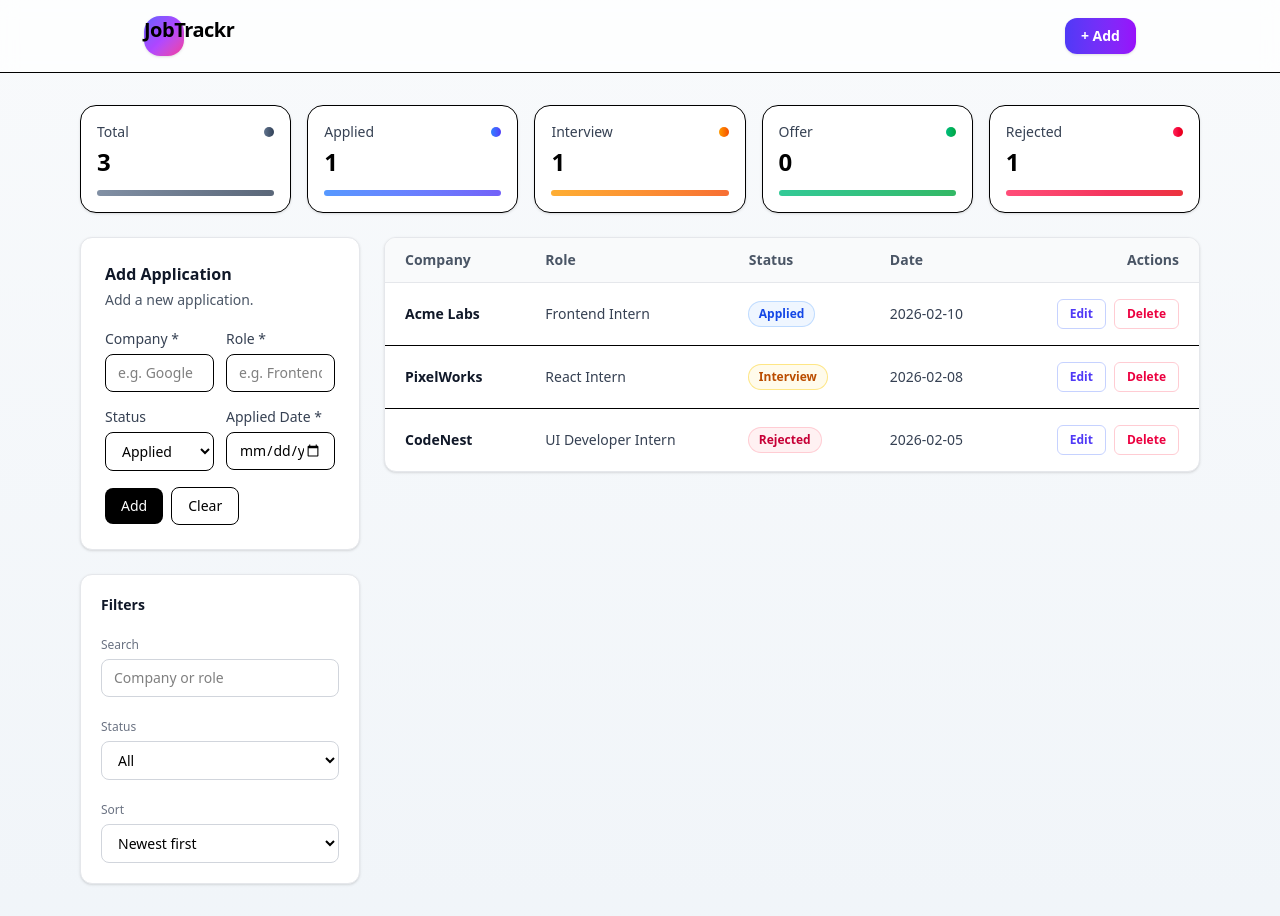
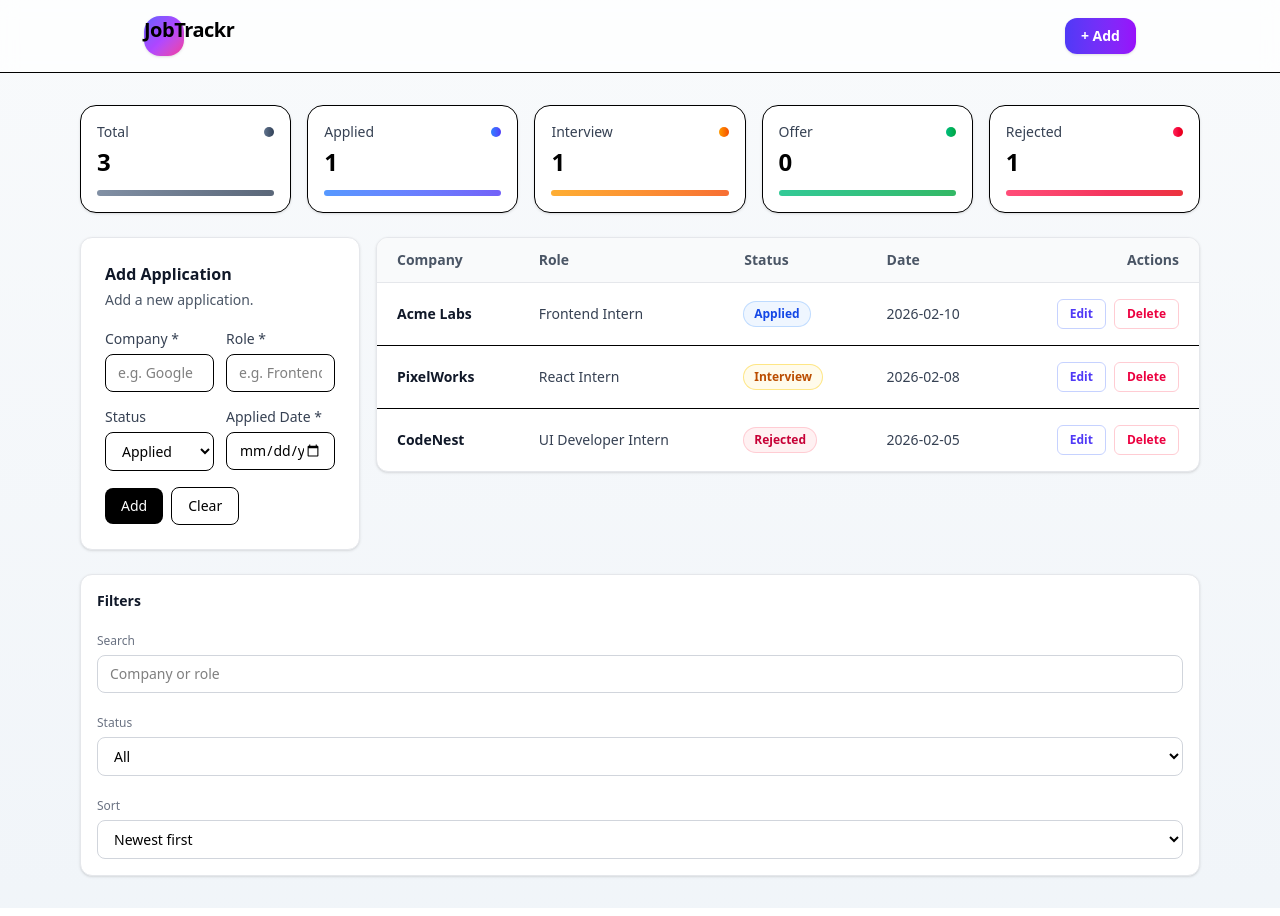
Before and after one commit to NishuSingh-12/jobtracker, a React (Vite) app: page / in a window 1280 px wide. Built offline with nearby package versions, Linux system fonts and the light colour scheme.

Commit message:
fix desktop sidebar alignment and spacing

```diff
--- a/src/App.jsx
+++ b/src/App.jsx
@@ -97,8 +97,8 @@ function App() {
           <StatCard label="Rejected" value={stats.rejected} />
         </div>
 
-        <div className="grid gap-6 lg:grid-cols-[280px_1fr]">
-          <div className="space-y-6">
+        <div className="grid gap-4 lg:grid-cols-[280px_1fr]">
+          <div className="flex flex-col gap-4 self-start lg:sticky lg:top-24">
             <div ref={formWrapRef}>
               <AddApplicationForm
                 ref={companyInputRef}
@@ -108,15 +108,6 @@ function App() {
                 onCancelEdit={handleCancelEdit}
               />
             </div>
-
-            <Filters
-              query={query}
-              setQuery={setQuery}
-              status={status}
-              setStatus={setStatus}
-              sort={sort}
-              setSort={setSort}
-            />
           </div>
 
           <ApplicationList
@@ -125,6 +116,14 @@ function App() {
             onEdit={handleEdit}
           />
         </div>
+        <Filters
+          query={query}
+          setQuery={setQuery}
+          status={status}
+          setStatus={setStatus}
+          sort={sort}
+          setSort={setSort}
+        />
       </main>
     </div>
   );
--- a/src/components/Filters.jsx
+++ b/src/components/Filters.jsx
@@ -7,7 +7,7 @@ export default function Filters({
   setSort,
 }) {
   return (
-    <div className="rounded-xl bg-white p-5 shadow-sm border border-gray-200 space-y-4">
+    <div className="rounded-xl bg-white p-4 shadow-sm border border-gray-200 space-y-4">
       <h3 className="text-sm font-semibold text-gray-900">Filters</h3>
 
       <div>
```
